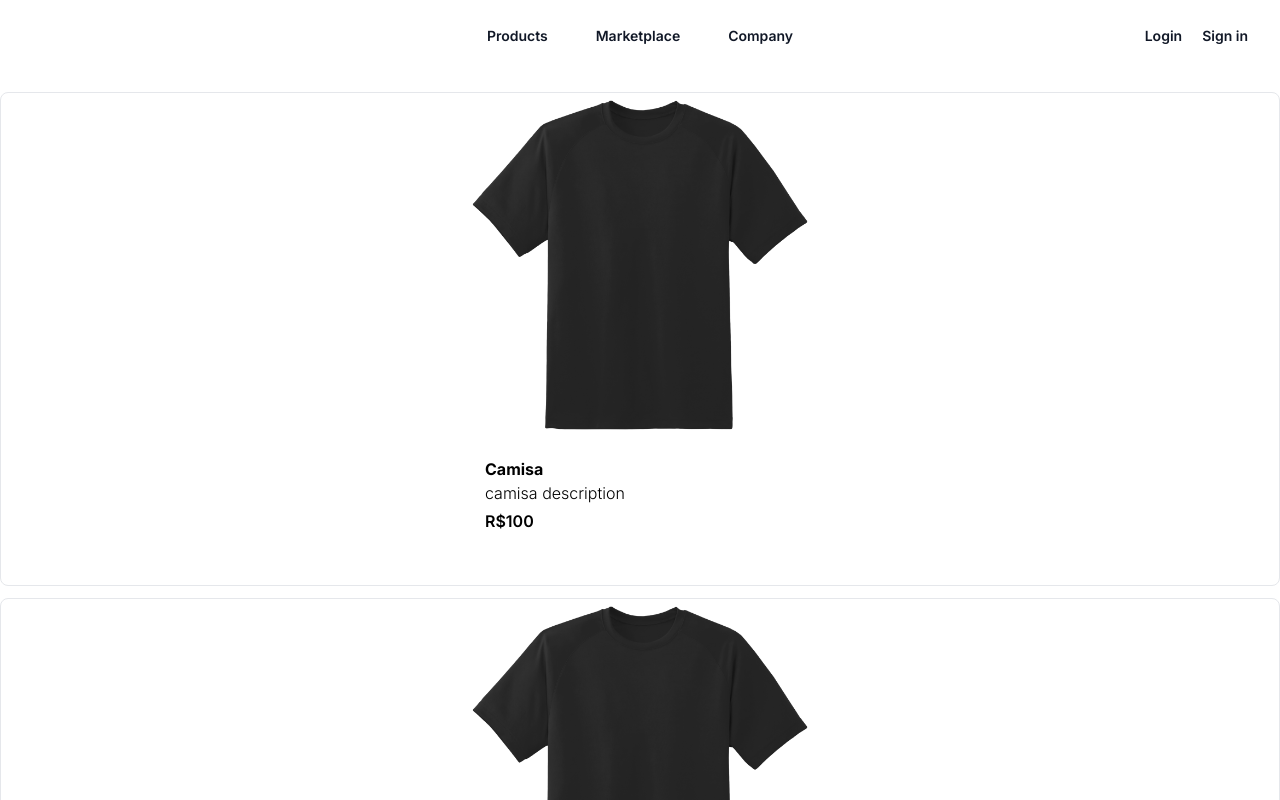
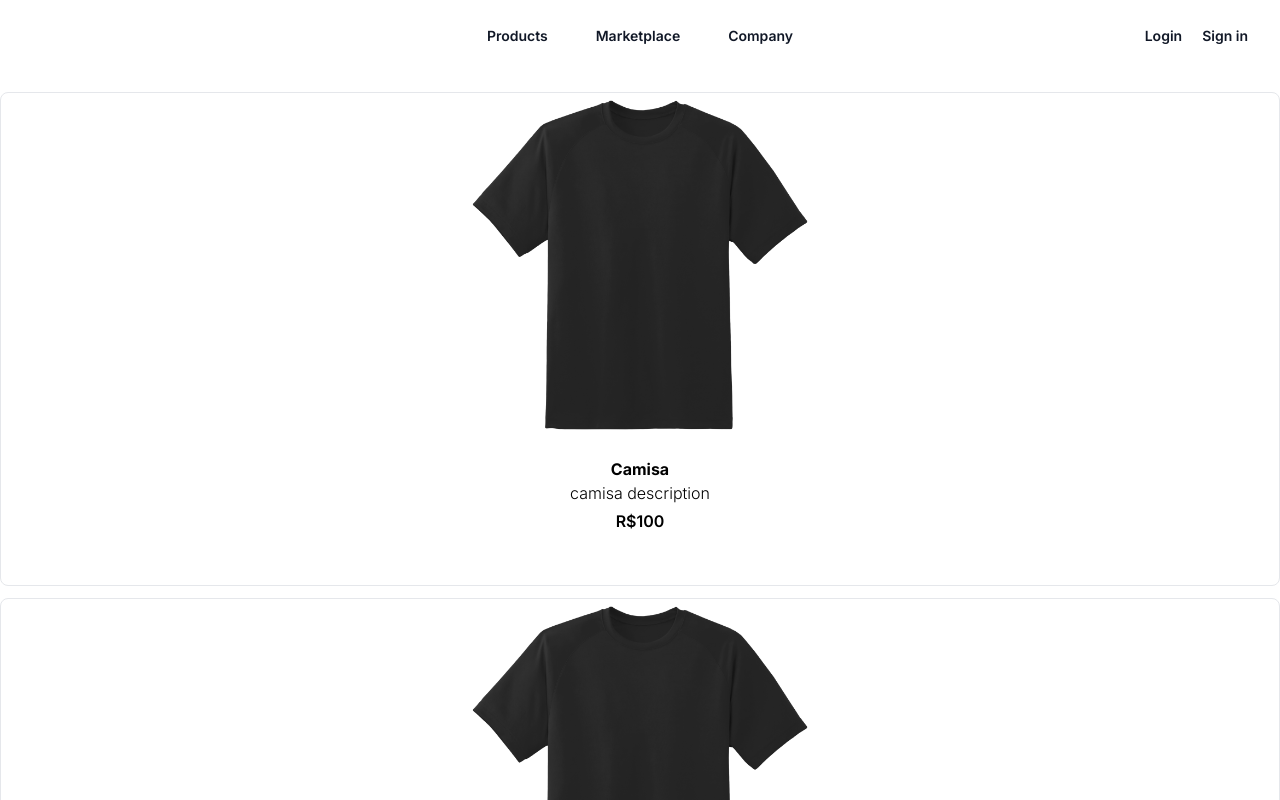
Before and after one commit to feliperaro/ecommerce-frontend, a Next.js app: page / in a window 1280 px wide. Shown: the top 800 px of the page. Built offline with nearby package versions, Linux system fonts and the light colour scheme.

Commit message:
fixed text-center title ProductItem

```diff
--- a/src/app/components/ProductItem/index.tsx
+++ b/src/app/components/ProductItem/index.tsx
@@ -20,7 +20,7 @@ function ProductItem(props: Props) {
             width={350}
           />
         </div>
-        <div className="p-5 justify-center text-start">
+        <div className="p-5 justify-center text-center">
           <h4 className="font-bold">{product.title}</h4>
           <p className="font-light">{product.description}</p>
           <h4 className="mt-1 mb-3 font-semibold">R${product.price}</h4>
```
